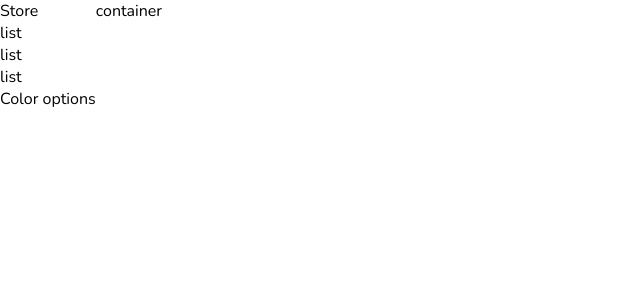
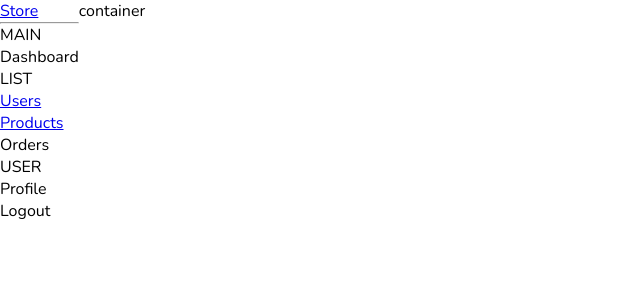
Before and after one commit to Alfianto12/admin-ui, a React (Vite) app: page / in a window 1280 px wide. Shown: the top 300 px of the page, without its empty margins (0-640 px from the left). Built offline with nearby package versions, Linux system fonts and the light colour scheme.

Commit message:
09/04/2024

```diff
--- a/src/components/sidebar/Sidebar.jsx
+++ b/src/components/sidebar/Sidebar.jsx
@@ -1,25 +1,49 @@
 import React from 'react'
+import { Link } from "react-router-dom";
 
+//Tag <p> hanya untuk pemisah kategori menu.
 const Sidebar = () => {
   return (
     <div className="sidebar">
   <div className="top">
-	  <div className="logo">Store</div>
+    <Link to="/">
+      <span className="logo">Store</span>
+    </Link>
   </div>
+  <hr />
   <div className="center">
     <ul>
+      <p className="title">MAIN</p>
       <li>
-	      <span>list</span>
+        <span>Dashboard</span>
+      </li>
+      <p className="title">LIST</p>
+      <Link to="/users">
+        <li>
+          <span>Users</span>
+        </li>
+      </Link>
+      <Link to="/products">
+        <li>
+          <span>Products</span>
+        </li>
+      </Link>
+      <li>
+        <span>Orders</span>
+      </li>
+      <p className="title">USER</p>
+      <li>
+        <span>Profile</span>
       </li>
       <li>
-	      <span>list</span>
-	    </li>
-	    <li>
-	      <span>list</span>
+        <span>Logout</span>
       </li>
     </ul>
   </div>
-	<div className="bottom">Color options</div>
+  <div className="bottom">
+    <div className="colorOption"></div>
+    <div className="colorOption"></div>
+  </div>
 </div>
 
   );
```
Lines whose indentation alone changed are shown as unchanged.
